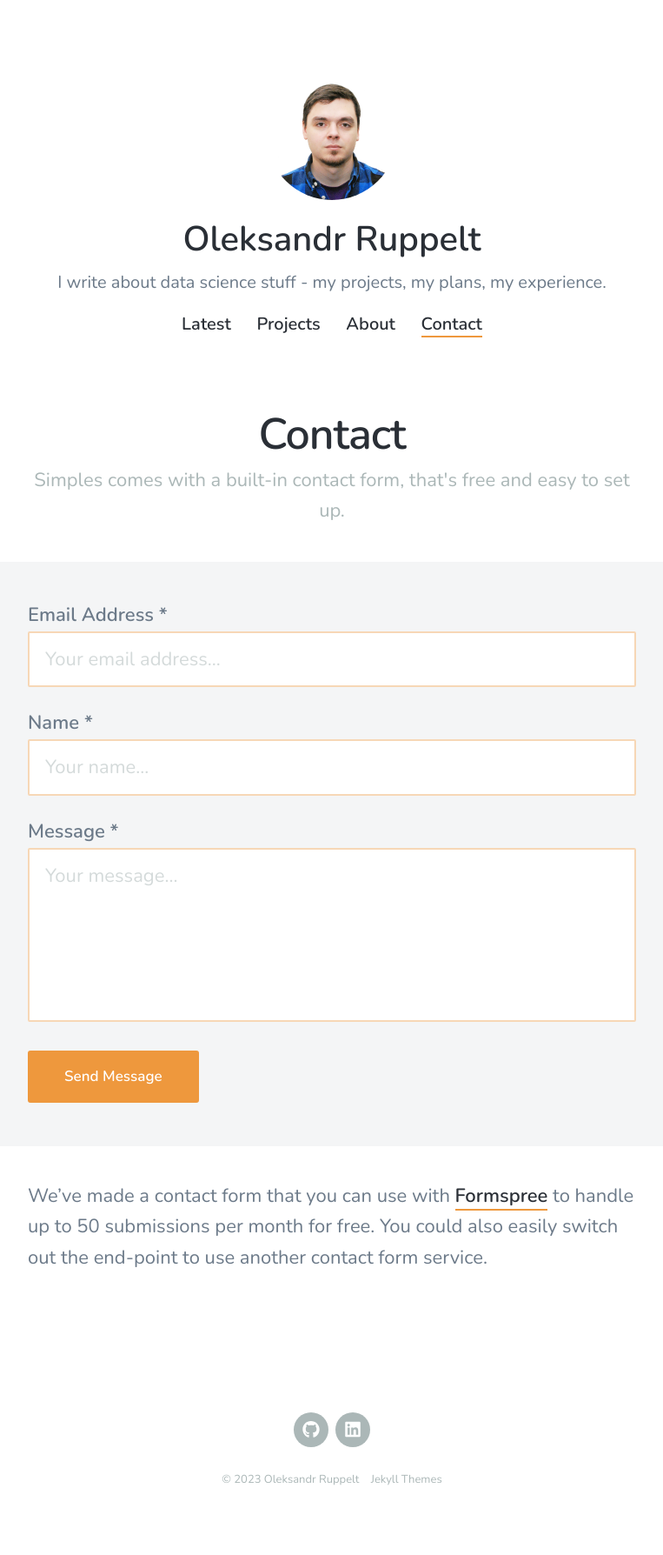
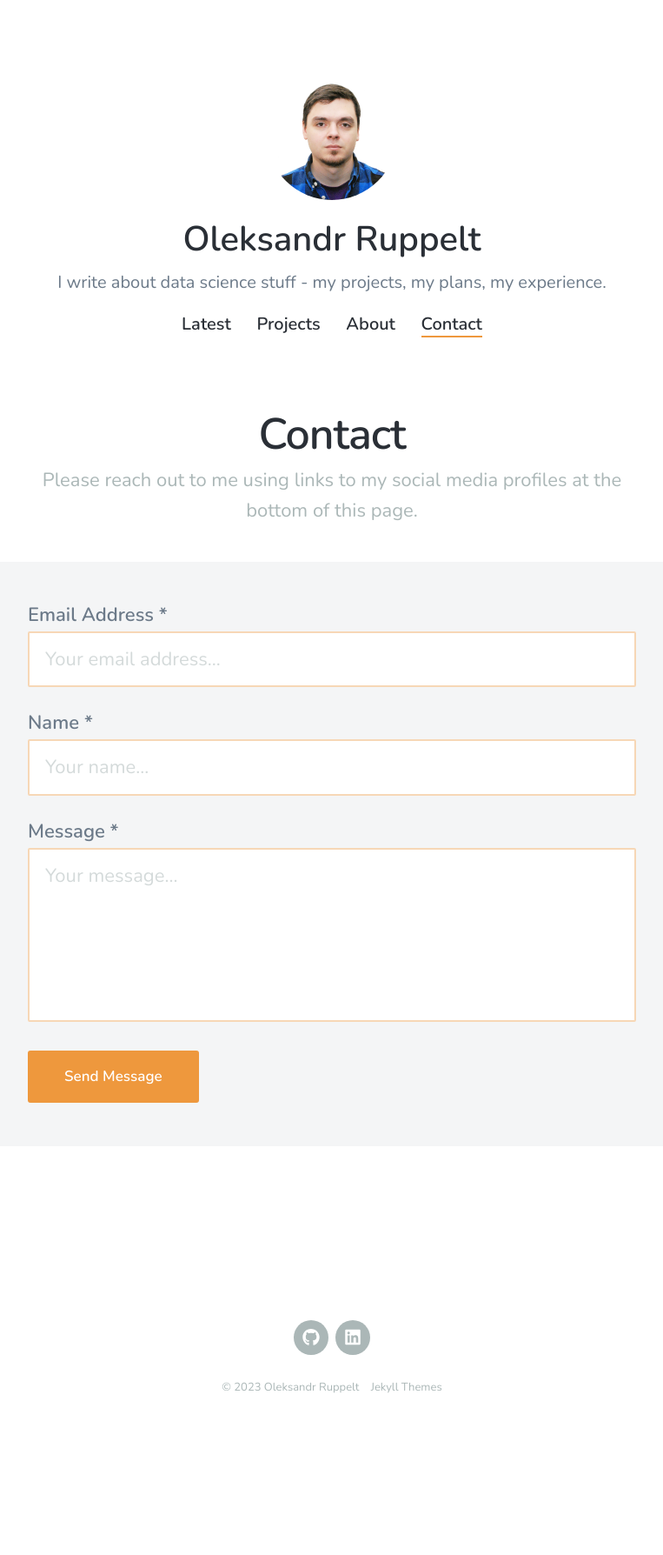
Before and after one commit to Blindshooter/Blindshooter.github.io, a Jekyll site: the page built from _pages/contact.md, in a window 1280 px wide. Shown: the whole page at 87% size, without its empty margins (258-1021 px from the left). Built offline with Jekyll 4.4.1, drawn with Linux system fonts in a browser that asks for light colours; nearby versions of some CDN libraries; after the commit the page ends 1682 px from its top, so only the background shows below that.

Commit message:
basic info

```diff
--- a/_pages/contact.md
+++ b/_pages/contact.md
@@ -1,10 +1,8 @@
 ---
 title: Contact
-subtitle: Simples comes with a built-in contact form, that's free and easy to set up.
-description: Simples is a super simple blogging theme for Jekyll.
+subtitle: Please reach out to me using links to my social media profiles at the bottom of this page.
+description:
 featured_image: /images/demo/demo-landscape.jpg
 ---
 
 {% include contact-form.html %}
-
-We've made a contact form that you can use with [Formspree](https://formspree.io/create/jekyllthemes) to handle up to 50 submissions per month for free. You could also easily switch out the end-point to use another contact form service.
```
Also changed, not shown: _pages/about.md (+5 -1 lines), _pages/thanks.md (+3 -1 lines), _posts/2018-06-30-demo-post.md (+8 -1 lines), 15 other files.
